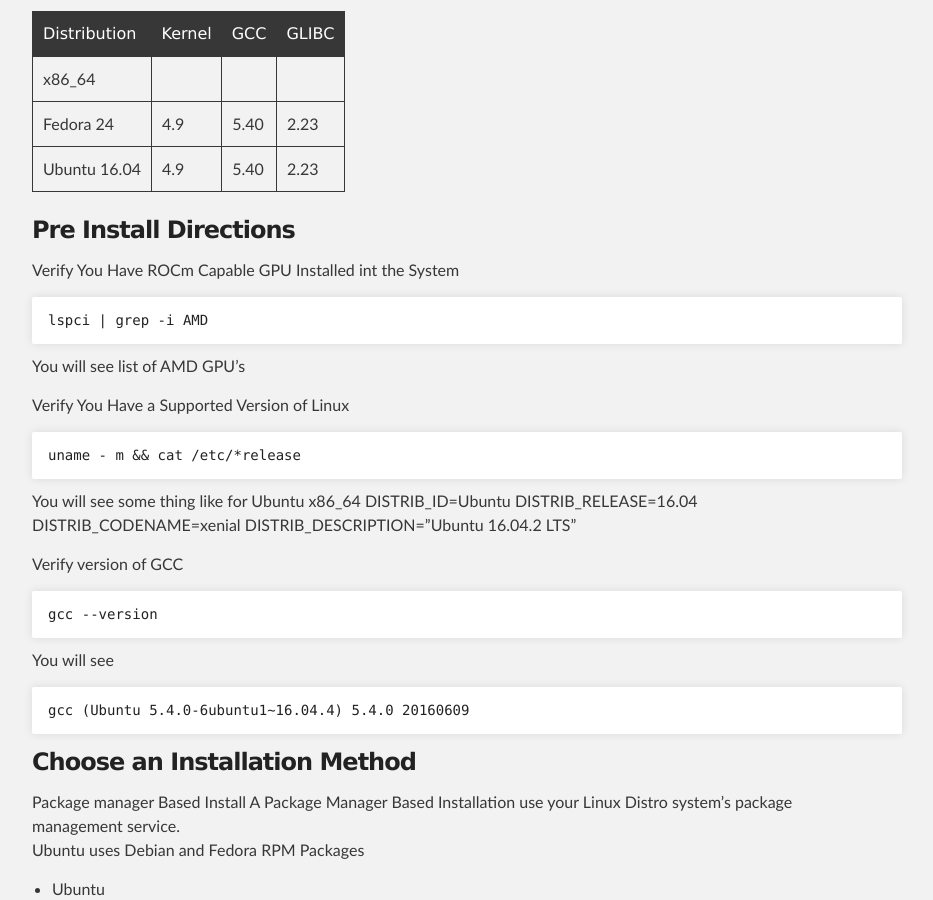
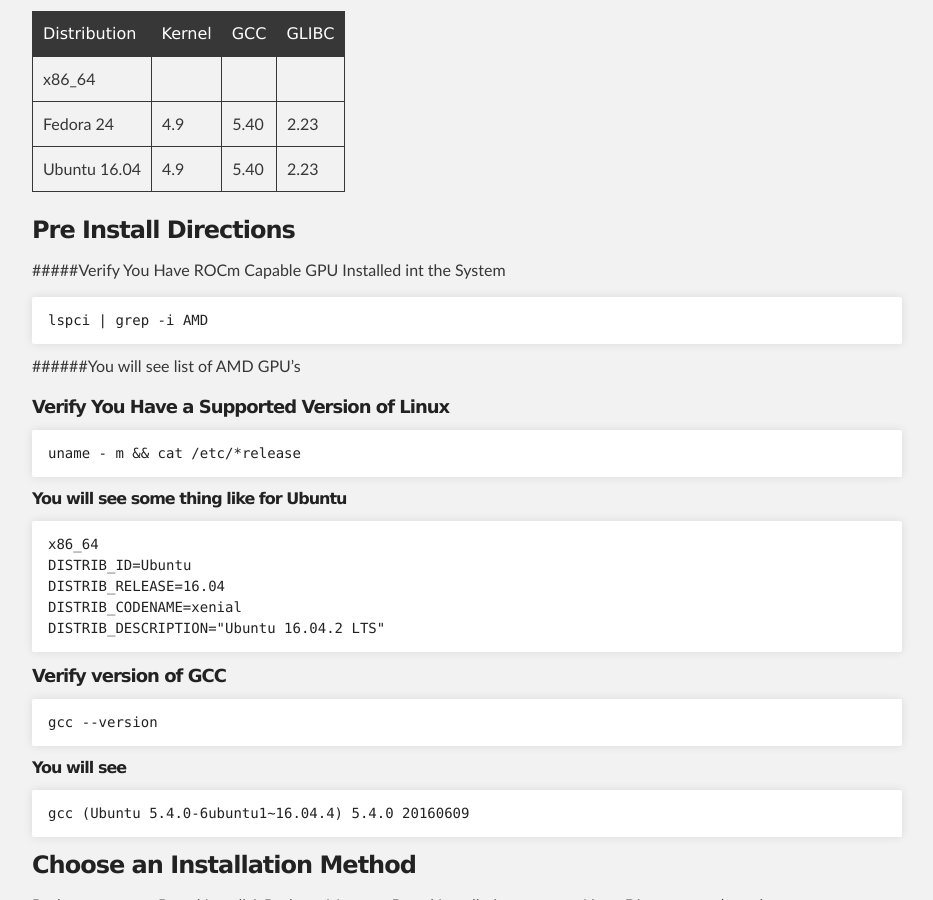
Before and after one commit to ROCm/ROCm.github.io, a Jekyll site: the page built from ROCmInstall.md, in a window 1280 px wide and 900 px high, scrolled down 928 px. Shown: the whole window, without its empty margins (183-1116 px from the left). Built offline with Jekyll 4.4.1, drawn with Linux system fonts in a browser that asks for light colours.

Commit message:
Update ROCmInstall.md

````diff
--- a/ROCmInstall.md
+++ b/ROCmInstall.md
@@ -31,33 +31,36 @@
 
 ### Pre Install Directions
 
-Verify You Have ROCm Capable GPU Installed int the System
+#####Verify You Have ROCm Capable GPU Installed int the System
 
 ```shell
 lspci | grep -i AMD
 ```
-You will see list of AMD GPU's
+######You will see list of AMD GPU's
 
-Verify You Have a Supported Version of Linux
+##### Verify You Have a Supported Version of Linux
 
 ```shell
 uname - m && cat /etc/*release
 ```
 
-You will see some thing like for Ubuntu
+###### You will see some thing like for Ubuntu
+
+```shell
 x86_64
 DISTRIB_ID=Ubuntu
 DISTRIB_RELEASE=16.04
 DISTRIB_CODENAME=xenial
 DISTRIB_DESCRIPTION="Ubuntu 16.04.2 LTS"
+```
 
-Verify version of GCC
+##### Verify version of GCC
 
 ```shell
 gcc --version
 ```
 
-You will see
+###### You will see
 
 ```shell
 gcc (Ubuntu 5.4.0-6ubuntu1~16.04.4) 5.4.0 20160609
````
